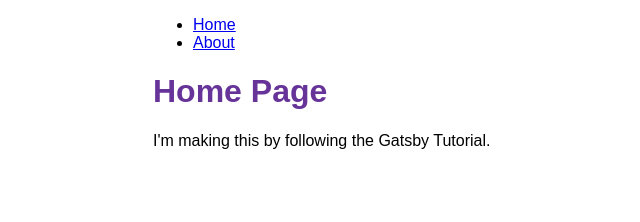
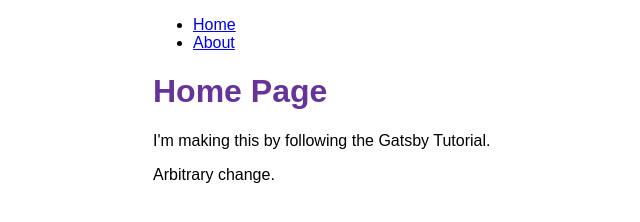
Before and after one commit to apldx/gatsby-tutorial, a Gatsby site: page / in a window 1280 px wide. Shown: the whole page, without its empty margins (237-877 px from the left). Built offline with nearby package versions, Linux system fonts and the light colour scheme; Gatsby itself is replaced by a stand-in of ours.

Commit message:
Change to trigger build

```diff
--- a/src/pages/index.js
+++ b/src/pages/index.js
@@ -5,6 +5,7 @@ const IndexPage = () => {
   return (
     <Layout pageTitle="Home Page">
       <p>I'm making this by following the Gatsby Tutorial.</p>
+      <p>Arbitrary change.</p>
     </Layout>
   )
 }
```
